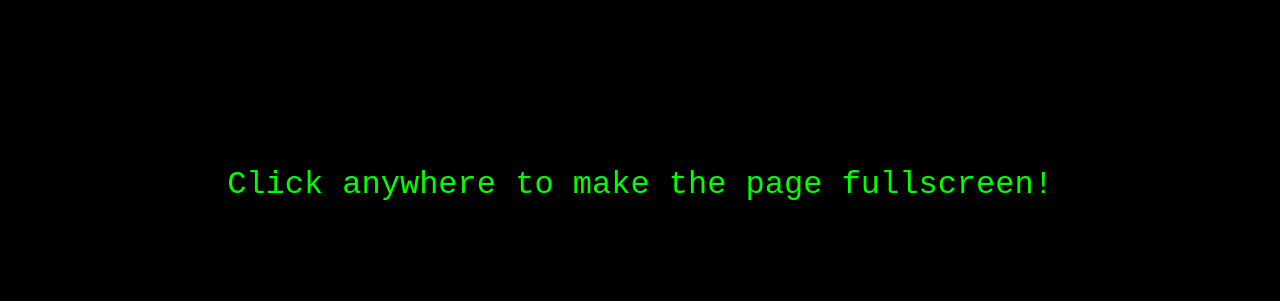
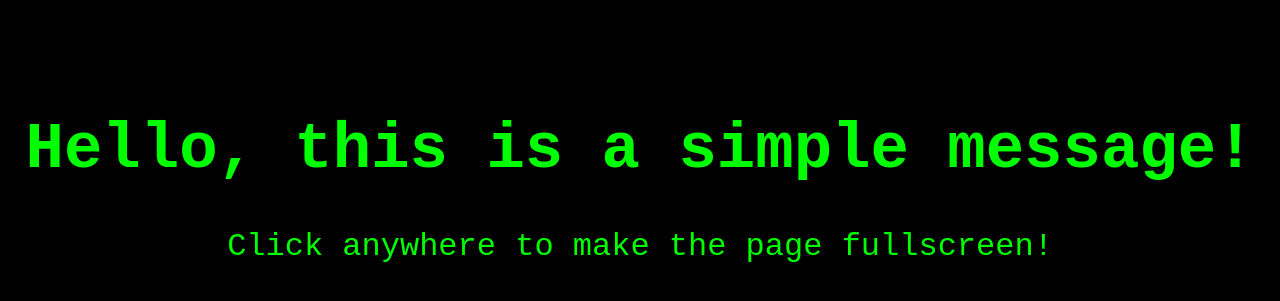
Before and after one commit to kr4ant/website, a plain HTML site: page index.html in a window 1280 px wide. Shown: the part 216-517 px from the top of the page. Drawn offline with Linux system fonts and the light colour scheme.

Commit message:
Update index.html

```diff
--- a/index.html
+++ b/index.html
@@ -41,6 +41,9 @@
   </script>
 </head>
 <body>
-  Click anywhere to make the page fullscreen!
+  <div>
+    <h1>Hello, this is a simple message!</h1>
+    <p>Click anywhere to make the page fullscreen!</p>
+  </div>
 </body>
 </html>
```
